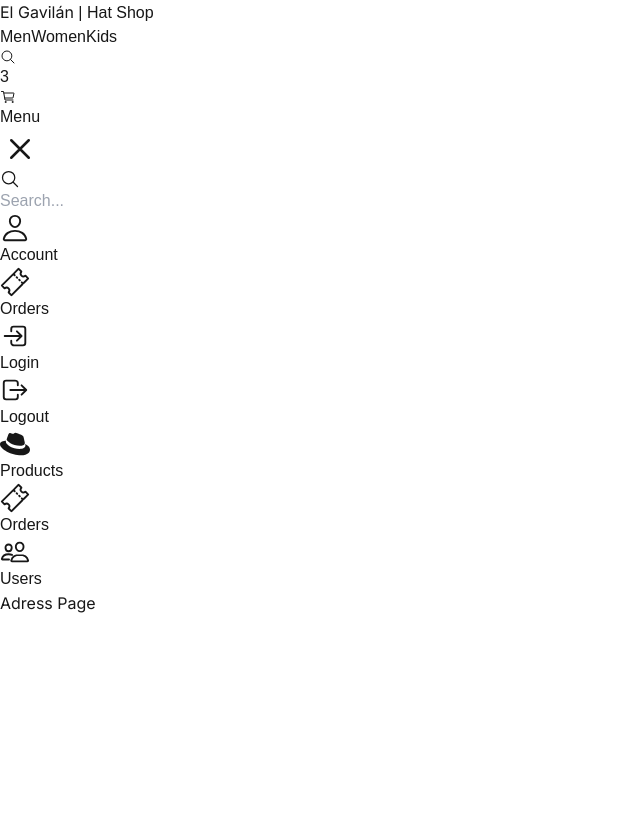
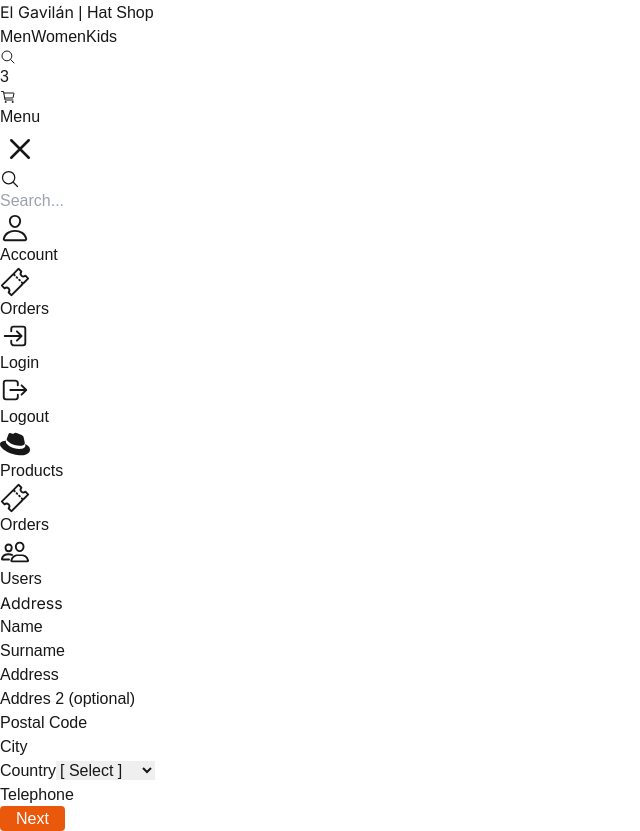
Before and after one commit to dracudev/gavilan-shop, a Next.js app: page /checkout/address in a window 1280 px wide. Shown: the whole page, without its empty margins (0-640 px from the left). Before the commit the page ends 800 px from the top, so only its background shows below. Built offline with nearby package versions, Linux system fonts and the light colour scheme.

Commit message:
Add address and checkout page

```diff
--- a/src/app/(shop)/category/[id]/page.tsx
+++ b/src/app/(shop)/category/[id]/page.tsx
@@ -27,7 +27,7 @@
 
   return (
     <>
-      <Title title={labels[id]} className="mb-2" />
+      <Title title={labels[id]} className="mb-2 ps-5 sm:ps-0" />
       <ProductGrid products={categoryProducts} />
     </>
   );
--- a/src/app/(shop)/checkout/address/page.tsx
+++ b/src/app/(shop)/checkout/address/page.tsx
@@ -1,9 +1,89 @@
-import { inter } from "@/config/fonts";
+import { Title } from "@/components";
+import Link from "next/link";
 
-export default function AdressPage() {
+// TODO: Add validation to the form
+
+export default function AddressPage() {
   return (
-    <div className=" items-center justify-center flex h-screen">
-      <h1 className={`${inter.className} text-4xl`}>Adress Page</h1>
+    <div className="flex flex-col sm:justify-center sm:items-center mb-72 px-5 sm:px-0">
+      <div className="w-full  xl:w-[1000px] flex flex-col justify-center text-left">
+        <Title title="Address" />
+
+        <div className="grid grid-cols-1 gap-2 sm:gap-5 sm:grid-cols-2 ">
+          <div className="flex flex-col mb-2">
+            <span>Name</span>
+            <input
+              type="text"
+              className="p-2 border rounded-md bg-gray-200 dark:text-black"
+            />
+          </div>
+
+          <div className="flex flex-col mb-2">
+            <span>Surname</span>
+            <input
+              type="text"
+              className="p-2 border rounded-md bg-gray-200 dark:text-black"
+            />
+          </div>
+
+          <div className="flex flex-col mb-2">
+            <span>Address</span>
+            <input
+              type="text"
+              className="p-2 border rounded-md bg-gray-200 dark:text-black"
+            />
+          </div>
+
+          <div className="flex flex-col mb-2">
+            <span>Addres 2 (optional)</span>
+            <input
+              type="text"
+              className="p-2 border rounded-md bg-gray-200 dark:text-black"
+            />
+          </div>
+
+          <div className="flex flex-col mb-2">
+            <span>Postal Code</span>
+            <input
+              type="text"
+              className="p-2 border rounded-md bg-gray-200 dark:text-black"
+            />
+          </div>
+
+          <div className="flex flex-col mb-2">
+            <span>City</span>
+            <input
+              type="text"
+              className="p-2 border rounded-md bg-gray-200 dark:text-black"
+            />
+          </div>
+
+          <div className="flex flex-col mb-2">
+            <span>Country</span>
+            <select className="p-2 border rounded-md bg-gray-200 dark:text-black">
+              <option value="">[ Select ]</option>
+              <option value="CRI">Costa Rica</option>
+            </select>
+          </div>
+
+          <div className="flex flex-col mb-2">
+            <span>Telephone</span>
+            <input
+              type="text"
+              className="p-2 border rounded-md bg-gray-200 dark:text-black"
+            />
+          </div>
+
+          <div className="flex flex-col mb-2 sm:mt-10">
+            <Link
+              href="/checkout"
+              className="btn-primary flex w-full sm:w-1/2 justify-center "
+            >
+              Next
+            </Link>
+          </div>
+        </div>
+      </div>
     </div>
   );
 }
--- a/src/app/(shop)/layout.tsx
+++ b/src/app/(shop)/layout.tsx
@@ -4,11 +4,11 @@
   children,
 }: Readonly<{ children: React.ReactNode }>) {
   return (
-    <main className="min-h-screenn pt-10">
+    <main className="min-h-screenn pt-16">
       <Navbar />
       <Sidebar />
 
-      <div className="px-0 md:px-5">{children}</div>
+      <div className="px-0 sm:px-5">{children}</div>
     </main>
   );
 }
--- a/src/app/(shop)/page.tsx
+++ b/src/app/(shop)/page.tsx
@@ -5,7 +5,7 @@
 export default function Shop() {
   return (
     <>
-      <Title title="All Products" className="mb-2" />
+      <Title title="All Products" className="mb-2 ps-5 sm:ps-0" />
       <ProductGrid products={products} />
     </>
   );
--- a/src/app/globals.css
+++ b/src/app/globals.css
@@ -49,9 +49,9 @@
 }
 
 .btn-primary {
-  @apply bg-orange-600 hover:bg-orange-800 text-white py-1 px-4 rounded transition-all;
+  @apply bg-orange-600 hover:bg-orange-800 text-white py-1 px-4 rounded transition-all duration-300;
 }
 
 .btn-secondary {
-  @apply bg-gray-200 hover:bg-gray-300 text-black py-2 px-4 rounded transition-all;
+  @apply bg-gray-200 hover:bg-gray-300 text-black py-2 px-4 rounded transition-all duration-300;
 }
--- a/src/components/products/product-grid/product-grid.tsx
+++ b/src/components/products/product-grid/product-grid.tsx
@@ -7,7 +7,7 @@
 
 export function ProductGrid({ products }: ProductGridProps) {
   return (
-    <div className="grid grid-cols-1 md:grid-cols-2 lg:grid-cols-3 xl:grid-cols-4 gap-10 mb-10">
+    <div className="grid grid-cols-1 sm:grid-cols-2 md:grid-cols-3 xl:grid-cols-4 gap-10 mb-10">
       {" "}
       {products.map((product) => (
         <ProductItem key={product.slug} product={product}></ProductItem>
--- a/src/components/products/product-grid/product-item.tsx
+++ b/src/components/products/product-grid/product-item.tsx
@@ -18,7 +18,7 @@
         <Image
           src={`/products/${isHovered}`}
           alt={product.title}
-          className="w-full object-cover md:rounded"
+          className="w-full object-cover sm:rounded"
           width={500}
           height={500}
           onMouseEnter={() => setIsHovered(product.images[1])}
--- a/src/components/ui/title/title.tsx
+++ b/src/components/ui/title/title.tsx
@@ -10,7 +10,7 @@
   return (
     <div className={`mt-3 ${className}`}>
       <h1
-        className={`${titleFont.className} antialiased text-4xl font-semibold my-7 px-5 md:px-0 `}
+        className={`${titleFont.className} antialiased text-4xl font-semibold my-7 `}
       >
         {title}
       </h1>
```
Also changed, not shown: src/app/(shop)/cart/page.tsx (+29 -7 lines), src/app/(shop)/checkout/page.tsx (+96 -4 lines).
